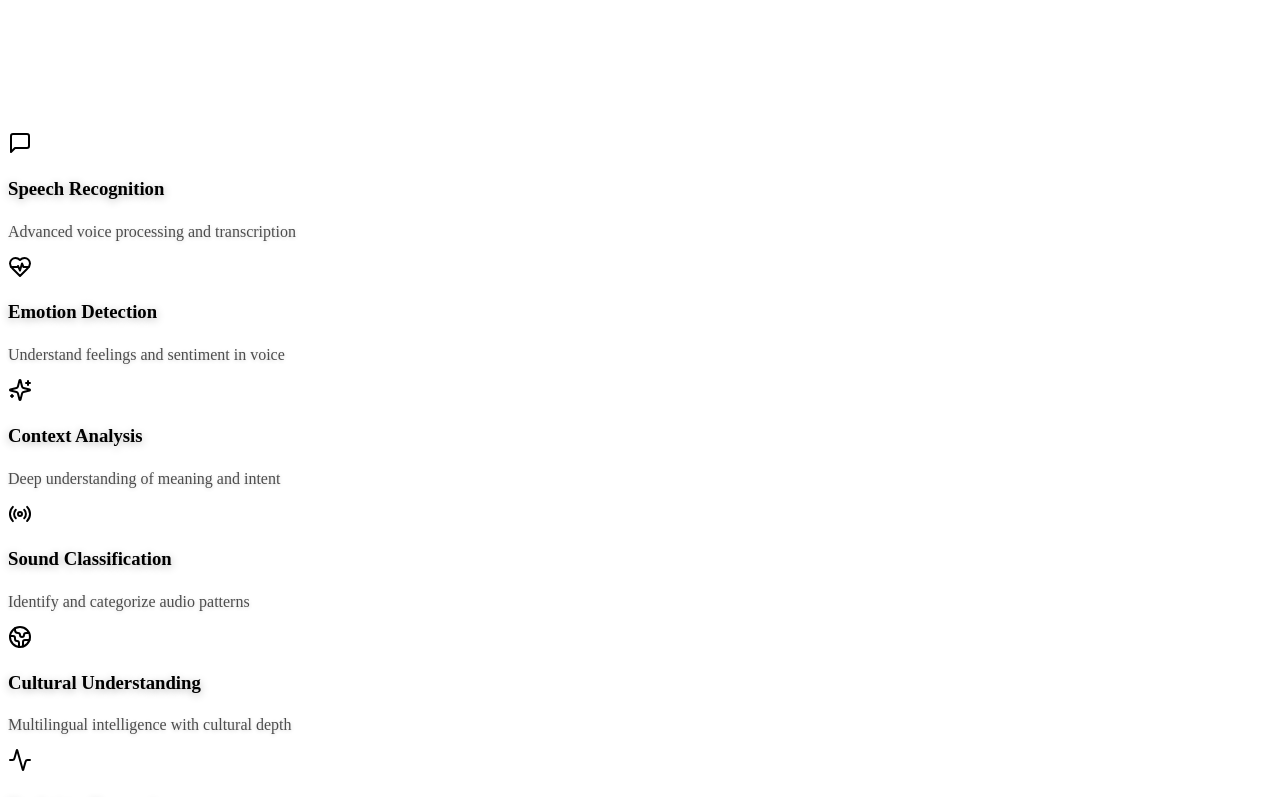
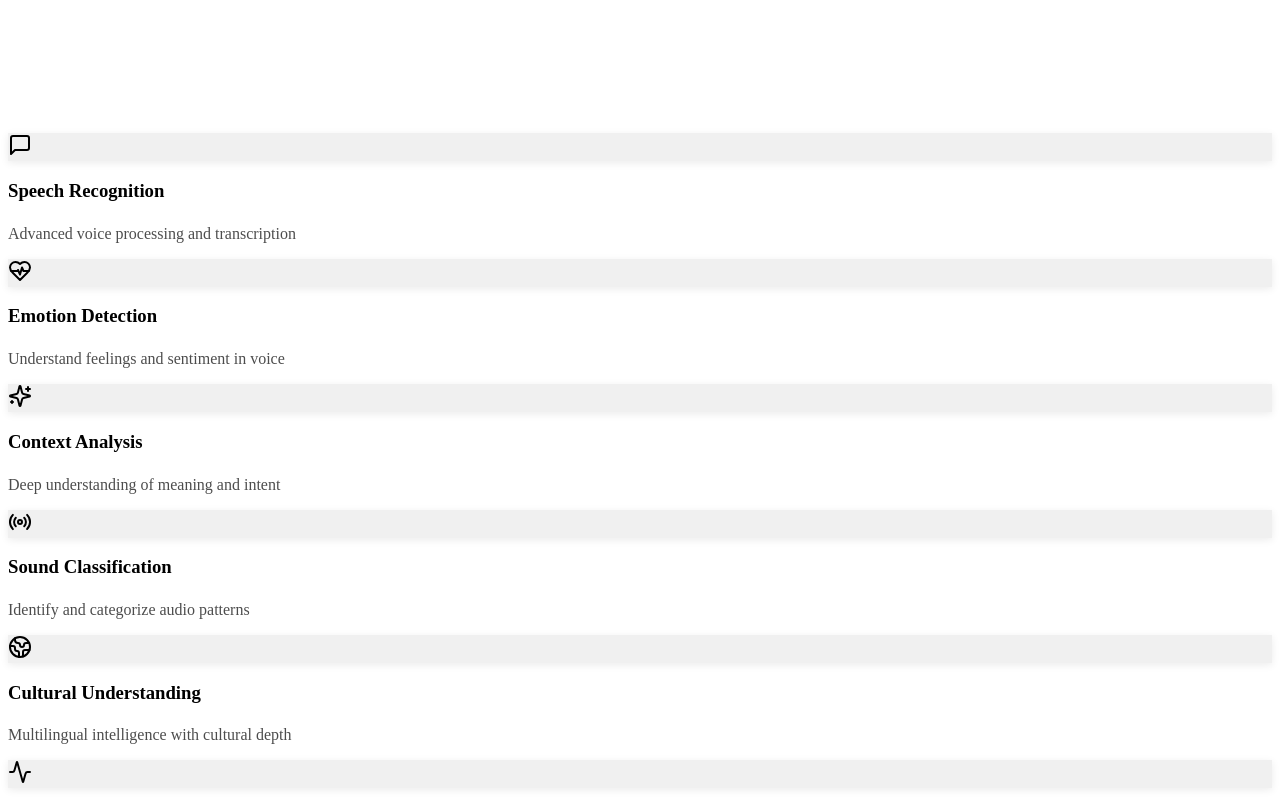
Before and after one commit to Rivalcoder/SIH-ALM-Frontend, a Next.js app: page /Landing in a window 1280 px wide. Shown: the part 1460-2257 px from the top of the page. Built offline with nearby package versions, Linux system fonts and the light colour scheme.

Commit message:
[Enhance] Landing Resolves

```diff
--- a/src/components/landing/Features.tsx
+++ b/src/components/landing/Features.tsx
@@ -112,18 +112,18 @@ function FeatureCard({ feature, index }: { feature: typeof features[0]; index: n
 
       {/* Glass morphism card */}
       <motion.div
-        className="relative flex-1 glass-strong rounded-2xl p-4 sm:p-5 md:p-6 lg:p-7 border border-accent/20 group-hover:border-accent/40 transition-all duration-500"
+        className="relative flex-1 glass-strong rounded-2xl p-4 sm:p-5 md:p-6 lg:p-7 border border-accent/20 group-hover:border-accent/30 transition-all duration-700"
         animate={{
           boxShadow: isHovered
             ? [
-                "0 0 0px rgba(59, 130, 246, 0)",
-                `0 0 60px ${feature.glowColor}`,
-                "0 0 0px rgba(59, 130, 246, 0)",
+                `0 0 20px ${feature.glowColor}40`,
+                `0 0 40px ${feature.glowColor}60`,
+                `0 0 20px ${feature.glowColor}40`,
               ]
             : "0 0 0px rgba(59, 130, 246, 0)",
         }}
         transition={{
-          duration: 2,
+          duration: 3,
           repeat: Infinity,
           ease: "easeInOut",
         }}
@@ -154,7 +154,7 @@ function FeatureCard({ feature, index }: { feature: typeof features[0]; index: n
         {/* Content */}
         <div className="relative z-10">
           <motion.h3
-            className="text-xl sm:text-2xl md:text-3xl font-bold mb-2 sm:mb-3 text-foreground group-hover:text-accent transition-colors duration-300"
+            className="text-xl sm:text-2xl md:text-3xl font-bold mb-2 sm:mb-3 text-foreground"
             initial={{ opacity: 0, x: isLeft ? -20 : 20 }}
             whileInView={{ opacity: 1, x: 0 }}
             viewport={{ once: true }}
@@ -295,7 +295,7 @@ function FeatureCard({ feature, index }: { feature: typeof features[0]; index: n
 
 export function Features() {
   return (
-    <section className="py-24 md:py-32 relative overflow-hidden">
+    <section className="py-24 md:py-32 pb-32 md:pb-40 relative overflow-hidden">
       {/* Animated background */}
       <div className="absolute inset-0 overflow-hidden pointer-events-none">
         <motion.div
--- a/src/components/landing/Lanyard3D.tsx
+++ b/src/components/landing/Lanyard3D.tsx
@@ -45,7 +45,7 @@ const uniqueFeatures = [
 
 export default function Lanyard3D() {
   return (
-    <section className="py-12 md:py-16 relative overflow-hidden">
+    <section className="pt-12 pb-6 md:pt-16 md:pb-8 relative overflow-hidden">
       {/* Animated background */}
       <div className="absolute inset-0 overflow-hidden pointer-events-none">
         <motion.div
@@ -124,7 +124,7 @@ export default function Lanyard3D() {
         </div>
 
         {/* Infinite Moving Cards */}
-        <div className="h-[35rem] rounded-md flex flex-col antialiased items-center justify-center relative overflow-hidden">
+        <div className="h-[25rem] md:h-[28rem] rounded-md flex flex-col antialiased items-center justify-center relative overflow-hidden">
           <InfiniteMovingCards
             items={uniqueFeatures}
             direction="right"
--- a/src/components/landing/ReadyToDive.tsx
+++ b/src/components/landing/ReadyToDive.tsx
@@ -7,7 +7,7 @@ import { Button } from "@/components/ui/button";
 
 export function ReadyToDive() {
   return (
-    <section className="w-full py-16 md:py-24 relative overflow-hidden">
+    <section className="w-full pt-16 pb-16 md:pt-24 md:pb-24 relative overflow-hidden">
       {/* Animated background elements */}
       <div className="absolute inset-0 bg-gradient-to-t from-primary/5 via-transparent to-accent/5"></div>
       <motion.div
--- a/src/components/landing/Showcase.tsx
+++ b/src/components/landing/Showcase.tsx
@@ -160,30 +160,46 @@ function CapabilityOrb({
         }}
       >
 
-        {/* Glass morphism surface - subtle circular highlight, very transparent */}
+        {/* Glass morphism surface - subtle black/gray with transparency in light mode */}
         <motion.div
-          className="absolute inset-0 backdrop-blur-xl border rounded-full"
+          className="absolute inset-0 backdrop-blur-xl border rounded-full dark:bg-transparent"
           style={{
-            background: expanded
-              ? `radial-gradient(circle at 50% 30%, rgba(255,255,255,0.16), transparent 60%), radial-gradient(circle, rgba(0,0,0,0.9), rgba(0,0,0,1))`
-              : "radial-gradient(circle at 50% 120%, rgba(255,255,255,0.06), transparent 75%)",
-            borderColor: `${capability.glowColor}22`,
+            background: "rgba(0, 0, 0, 0.04)",
+            borderColor: expanded
+              ? `${capability.glowColor}88`
+              : "hsl(var(--border) / 0.3)",
             boxShadow: expanded
-              ? `0 0 32px ${capability.glowColor}55`
-              : `0 0 10px ${capability.glowColor}25`,
+              ? `0 0 32px ${capability.glowColor}55, inset 0 0 20px ${capability.glowColor}15`
+              : "0 2px 8px rgba(0,0,0,0.05)",
           }}
         />
+        {/* Subtle gradient overlay for depth in light mode */}
+        <motion.div
+          className="absolute inset-0 rounded-full pointer-events-none dark:hidden"
+          style={{
+            background: "radial-gradient(circle at 50% 50%, rgba(0,0,0,0.06), rgba(0,0,0,0.02))",
+          }}
+        />
+        {/* Light mode only highlight - hidden in dark mode */}
+        {expanded && (
+          <motion.div
+            className="absolute inset-0 rounded-full pointer-events-none dark:hidden"
+            style={{
+              background: "radial-gradient(circle at 50% 30%, rgba(255,255,255,0.2), transparent 60%)",
+            }}
+          />
+        )}
 
         {/* Pulsing outline around card when hovered - circular */}
         <motion.div
           className="absolute inset-0 rounded-full pointer-events-none"
           style={{
-            border: "1px solid",
-            borderColor: `${capability.glowColor}40`,
+            border: "2px solid",
+            borderColor: `${capability.glowColor}80`,
           }}
           animate={expanded
             ? {
-                opacity: [0.45, 0, 0.45],
+                opacity: [0.7, 0.3, 0.7],
                 scale: [1, 1.03, 1],
               }
             : {
@@ -212,12 +228,15 @@ function CapabilityOrb({
             }}
           >
             <motion.div
-              className="relative w-20 h-20 sm:w-24 sm:h-24 flex items-center justify-center rounded-full border shadow-lg bg-background/5 dark:bg-background/20"
+              className="relative w-20 h-20 sm:w-24 sm:h-24 flex items-center justify-center rounded-full border shadow-lg dark:bg-background/20 backdrop-blur-sm"
               style={{
-                borderColor: `rgba(255,255,255,0.14)`,
+                background: "rgba(0, 0, 0, 0.06)",
+                borderColor: expanded
+                  ? `${capability.glowColor}60`
+                  : "hsl(var(--border) / 0.4)",
                 boxShadow: expanded
-                  ? `0 0 36px ${capability.glowColor}75, 0 10px 26px rgba(0,0,0,0.55)`
-                  : `0 0 18px ${capability.glowColor}45, 0 6px 16px rgba(0,0,0,0.45)`,
+                  ? `0 0 36px ${capability.glowColor}75, 0 10px 26px rgba(0,0,0,0.1), inset 0 0 20px ${capability.glowColor}20`
+                  : "0 2px 8px rgba(0,0,0,0.08)",
               }}
               animate={{
                 scale: expanded ? [1, 1.05, 1] : 1,
@@ -256,7 +275,9 @@ function CapabilityOrb({
             <motion.h3
               className="font-bold text-sm sm:text-base mt-4 text-foreground"
               style={{
-                textShadow: "0 2px 8px rgba(0,0,0,0.3)",
+                textShadow: expanded
+                  ? "0 2px 8px rgba(0,0,0,0.1)"
+                  : "none",
               }}
               initial={false}
               animate={{ opacity: 1 }}
@@ -267,9 +288,11 @@ function CapabilityOrb({
 
           {/* Description shown more on hover */}
           <motion.p
-            className="text-xs sm:text-sm leading-relaxed text-foreground/80 max-w-xs mx-auto"
+            className="text-xs sm:text-sm leading-relaxed text-foreground/70 dark:text-foreground/80 max-w-xs mx-auto"
             style={{
-              textShadow: "0 1px 4px rgba(0,0,0,0.25)",
+              textShadow: expanded
+                ? "0 1px 3px rgba(0,0,0,0.08)"
+                : "none",
             }}
             initial={false}
             animate={{
@@ -450,7 +473,7 @@ export function Showcase() {
           </div>
 
           {/* Orbs grid */}
-          <div className="grid grid-cols-1 sm:grid-cols-2 md:grid-cols-3 gap-x-6 gap-y-10 md:gap-x-8 md:gap-y-16 relative z-10">
+          <div className="grid grid-cols-1 sm:grid-cols-2 md:grid-cols-3 gap-x-6 gap-y-16 md:gap-x-8 md:gap-y-24 relative z-10">
             {capabilities.map((capability, index) => (
               <CapabilityOrb
                 key={index}
```
